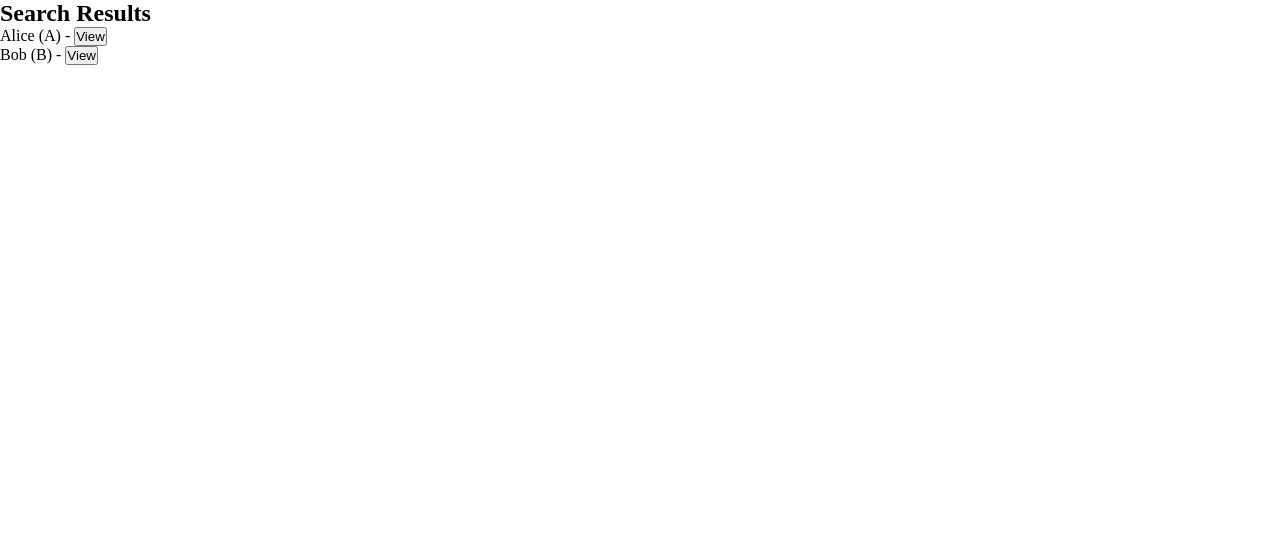
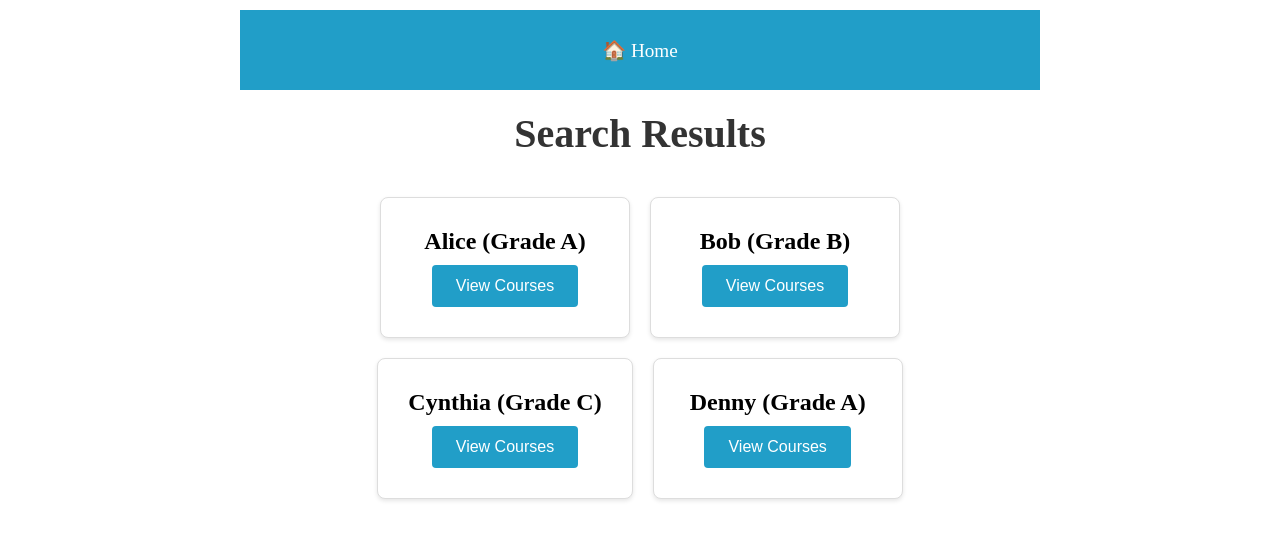
Before and after one commit to thatmehdude/student-portal, a React (Vite) app: page /search in a window 1280 px wide. Shown: the top 540 px of the page. Built offline with nearby package versions, Linux system fonts and the light colour scheme.

Commit message:
update to components + styling

```diff
--- a/src/App.tsx
+++ b/src/App.tsx
@@ -5,22 +5,28 @@ import StudentList from "./components/StudentList"
 import StudentCourses from "./components/StudentCourses"
 import CourseDetails from "./components/CourseDetails"
 import Search from "./components/Search"
+import HomeContent from "./components/HomeContent"
 
 function App() {
 
   return (
     <>
-    <BrowserRouter>
-    <Routes>
-      <Route path="/" element={<HomePage />}/>
-      <Route path="/students" element={<StudentList />}/>
-      <Route path="/students/:studentId" element={<StudentCourses />}/>
-      <Route path="/students/:studentId/courses/:courseId" element={<CourseDetails />}/>
-      <Route path="/search" element={<Search />}/>
-    </Routes>
-    </BrowserRouter>
+      <BrowserRouter>
+        <Routes>
+          <Route path="/" element={<HomePage />}>
+            <Route index element={<HomeContent />} />
+            <Route path="/students" element={<StudentList />} />
+            <Route path="/students/:studentId" element={<StudentCourses />} />
+            <Route
+              path="/students/:studentId/courses/:courseId"
+              element={<CourseDetails />}
+            />
+            <Route path="/search" element={<Search />} />
+          </Route>
+        </Routes>
+      </BrowserRouter>
     </>
-  )
+  );
 }
 
 export default App
--- a/src/HomePage.tsx
+++ b/src/HomePage.tsx
@@ -1,33 +1,14 @@
-import { useState } from "react"
-import { Link, useNavigate } from "react-router-dom"
+import { Outlet } from "react-router-dom"
 import "./styles/HomePage.css"
 
 const HomePage = () => {
-    const [query, setQuery] = useState('');
-    const navigate = useNavigate();
-
-    const handleSearch = () => {
-        const params = new URLSearchParams();
-        if (query) params.set(`name`, query);
-        navigate(`/search?${params.toString()}`);
-    };
     return (
         <>
         <div className="container">
             <div className="header">
                 <header>🏠 Home</header>
             </div>
-            <div className="title-div">
-                <h1>🎓 Student Portal</h1>
-            </div>
-            <div className="search-div">
-                <Link to="/students"><button>📚 View All Students</button></Link>
-                <input type="text"
-                value={query}
-                onChange={e => setQuery(e.target.value)}
-                placeholder="Search students..."/>
-                <button onClick={handleSearch}>🔍Search</button>
-            </div>
+            <Outlet />
         </div>
         </>
     )
--- a/src/components/CourseDetails.tsx
+++ b/src/components/CourseDetails.tsx
@@ -1,20 +1,26 @@
 import { useParams, useNavigate } from "react-router-dom";
 import { students } from "./mockData";
+import "../styles/CourseDetails.css";
 
 const CourseDetails = () => {
-    const {studentId, courseId} = useParams<{studentId: string; courseId: string}>();
-    const navigate = useNavigate();
-    const student = students.find(student => student.id === studentId);
-    const course = student?.courses.find(course => course.id === courseId);
-    if (!course) return <p>Course not found</p>;
+  const { studentId, courseId } = useParams<{
+    studentId: string;
+    courseId: string;
+  }>();
+  const navigate = useNavigate();
+  const student = students.find((student) => student.id === studentId);
+  const course = student?.courses.find((course) => course.id === courseId);
+  if (!course) return <p>Course not found</p>;
 
-    return (
-        <div>
-            <h2>{course.title}</h2>
-            <p>{course.description}</p>
-            <button onClick={() => navigate(-1)}>Go Back</button>
-        </div>
-    )
-}
+  return (
+    <div className="course-details-container">
+      <h1 className="course-details-title">{course.title} Details</h1>
+      <p className="course-description">{course.description}</p>
+      <button onClick={() => navigate(-1)} className="back-button">
+        ⬅️ Back
+      </button>
+    </div>
+  );
+};
 
-export default CourseDetails
+export default CourseDetails;
--- /dev/null
+++ b/src/components/HomeContent.tsx
@@ -0,0 +1,31 @@
+import { useState } from "react"
+import { Link, useNavigate } from "react-router-dom"
+
+const HomeContent = () => {
+    const [query, setQuery] = useState('');
+    const navigate = useNavigate();
+
+    const handleSearch = () => {
+        const params = new URLSearchParams();
+        if (query) params.set(`name`, query);
+        navigate(`/search?${params.toString()}`);
+    };
+
+    return (
+        <>
+            <div className="title-div">
+                <h1>🎓 Student Portal</h1>
+            </div>
+            <div className="search-div">
+                <Link to="/students"><button>📚 View All Students</button></Link>
+                <input type="text"
+                value={query}
+                onChange={e => setQuery(e.target.value)}
+                placeholder="Search students..."/>
+                <button onClick={handleSearch}>🔍Search</button>
+            </div>
+        </>
+    )
+}
+
+export default HomeContent
--- a/src/components/Search.tsx
+++ b/src/components/Search.tsx
@@ -1,6 +1,7 @@
 import { useSearchParams, Link } from "react-router-dom";
 import { students } from "./mockData";
 import type { Student } from "./utils";
+import "../styles/Search.css";
 
 const Search = () => {
   const [searchParams] = useSearchParams();
@@ -14,17 +15,22 @@ const Search = () => {
   );
 
   return (
-    <div>
-        <h2>Search Results</h2>
-        <ul>
-            {filtered.map(student => (
-                <li key={student.id}>
-                    {student.name} ({student.grade}) - <Link to={`/students/${student.id}`}><button>View</button></Link>
-                </li>
-            ))}
-        </ul>
+    <div className="search-container">
+      <h1 className="search-title">Search Results</h1>
+      <div className="search-results-grid">
+        {filtered.map((student) => (
+          <div key={student.id} className="search-result-card">
+            <h3>
+              {student.name} (Grade {student.grade})
+            </h3>
+            <Link to={`/students/${student.id}`}>
+              <button>View Courses</button>
+            </Link>
+          </div>
+        ))}
+      </div>
     </div>
-  )
+  );
 };
 
-export default Search
+export default Search;
--- a/src/components/StudentList.tsx
+++ b/src/components/StudentList.tsx
@@ -1,21 +1,26 @@
 import { Link } from "react-router-dom";
 import { students } from "./mockData";
 import type { Student } from "./utils";
+import "../styles/StudentList.css";
 
 const StudentList = () => {
-    return (
-        <div>
-            <h2>Students</h2>
-            <ul>
-                {students.map((student: Student) => (
-                    <li key={student.id}>
-                        {student.name} ({student.grade})
-                        <Link to={`/students/${student.id}`}><button>View Courses</button></Link>
-                    </li>
-                ))}
-            </ul>
-        </div>
-    )
-}
+  return (
+    <div className="student-list-container">
+      <h1 className="student-list-title">All Students</h1>
+      <div className="student-cards-grid">
+        {students.map((student: Student) => (
+          <div key={student.id} className="student-card">
+            <h3>
+              {student.name} (Grade {student.grade})
+            </h3>
+            <Link to={`/students/${student.id}`}>
+              <button>View Courses</button>
+            </Link>
+          </div>
+        ))}
+      </div>
+    </div>
+  );
+};
 
-export default StudentList
+export default StudentList;
--- /dev/null
+++ b/src/styles/CourseDetails.css
@@ -0,0 +1,29 @@
+.course-details-container {
+    padding: 40px;
+    text-align: center;
+}
+
+.course-details-title {
+    font-size: 2.5rem;
+    margin-bottom: 20px;
+    color: #333;
+}
+
+.course-description {
+    font-size: 1.2rem;
+    margin-bottom: 40px;
+    color: #666;
+}
+
+.back-button {
+    background-color: rgb(33, 158, 200);
+    color: white;
+    border: none;
+    padding: 12px 24px;
+    border-radius: 4px;
+    cursor: pointer;
+    font-size: 1rem;
+    display: inline-flex;
+    align-items: center;
+    gap: 8px;
+}
--- /dev/null
+++ b/src/styles/Search.css
@@ -0,0 +1,41 @@
+.search-container {
+    padding: 20px;
+    text-align: center;
+}
+
+.search-title {
+    font-size: 2.5rem;
+    margin-bottom: 40px;
+    color: #333;
+}
+
+.search-results-grid {
+    display: flex;
+    gap: 20px;
+    justify-content: center;
+    flex-wrap: wrap;
+}
+
+.search-result-card {
+    background-color: white;
+    border: 1px solid #ddd;
+    border-radius: 8px;
+    padding: 30px;
+    min-width: 250px;
+    box-shadow: 0 2px 4px rgba(0,0,0,0.1);
+}
+
+.search-result-card h3 {
+    margin-bottom: 10px;
+    font-size: 1.5rem;
+}
+
+.search-result-card button {
+    background-color: rgb(33, 158, 200);
+    color: white;
+    border: none;
+    padding: 12px 24px;
+    border-radius: 4px;
+    cursor: pointer;
+    font-size: 1rem;
+}
--- /dev/null
+++ b/src/styles/StudentCourses.css
@@ -0,0 +1,41 @@
+.student-courses-container {
+    padding: 20px;
+    text-align: center;
+}
+
+.student-courses-title {
+    font-size: 2.5rem;
+    margin-bottom: 40px;
+    color: #333;
+}
+
+.courses-grid {
+    display: flex;
+    gap: 20px;
+    justify-content: center;
+    flex-wrap: wrap;
+}
+
+.course-card {
+    background-color: white;
+    border: 1px solid #ddd;
+    border-radius: 8px;
+    padding: 30px;
+    min-width: 250px;
+    box-shadow: 0 2px 4px rgba(0,0,0,0.1);
+}
+
+.course-card h3 {
+    margin-bottom: 20px;
+    font-size: 1.5rem;
+}
+
+.course-card button {
+    background-color: rgb(33, 158, 200);
+    color: white;
+    border: none;
+    padding: 12px 24px;
+    border-radius: 4px;
+    cursor: pointer;
+    font-size: 1rem;
+}
--- /dev/null
+++ b/src/styles/StudentList.css
@@ -0,0 +1,41 @@
+.student-list-container {
+    padding: 20px;
+    text-align: center;
+}
+
+.student-list-title {
+    font-size: 2.5rem;
+    margin-bottom: 40px;
+    color: #333;
+}
+
+.student-cards-grid {
+    display: flex;
+    gap: 20px;
+    justify-content: center;
+    flex-wrap: wrap;
+}
+
+.student-card {
+    background-color: white;
+    border: 1px solid #ddd;
+    border-radius: 8px;
+    padding: 30px;
+    min-width: 250px;
+    box-shadow: 0 2px 4px rgba(0,0,0,0.1);
+}
+
+.student-card h3 {
+    margin-bottom: 10px;
+    font-size: 1.5rem;
+}
+
+.student-card button {
+    background-color: rgb(33, 158, 200);
+    color: white;
+    border: none;
+    padding: 12px 24px;
+    border-radius: 4px;
+    cursor: pointer;
+    font-size: 1rem;
+}
```
Also changed, not shown: src/components/StudentCourses.tsx (+21 -17 lines), src/components/mockData.ts (+22 -3 lines).
